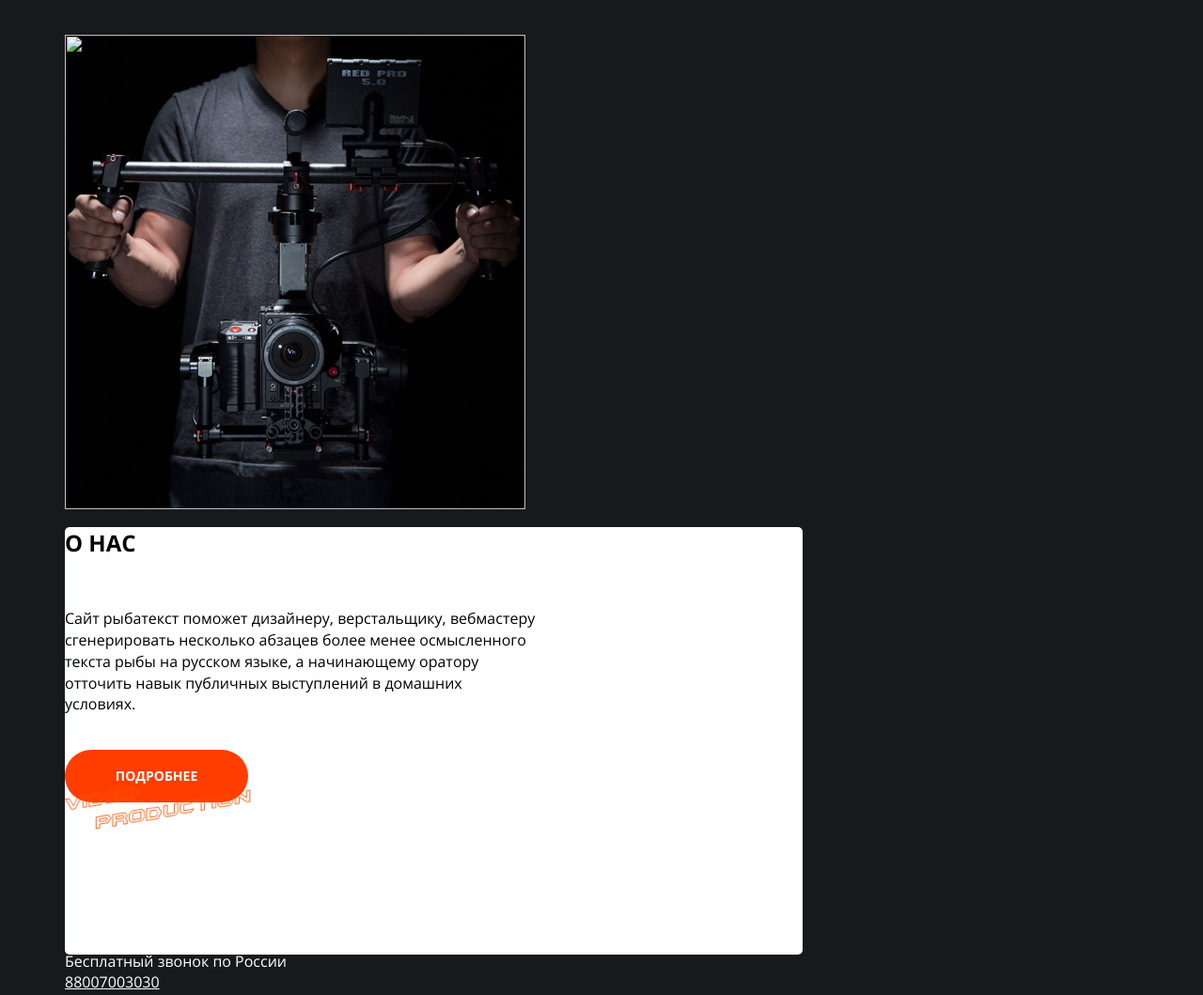
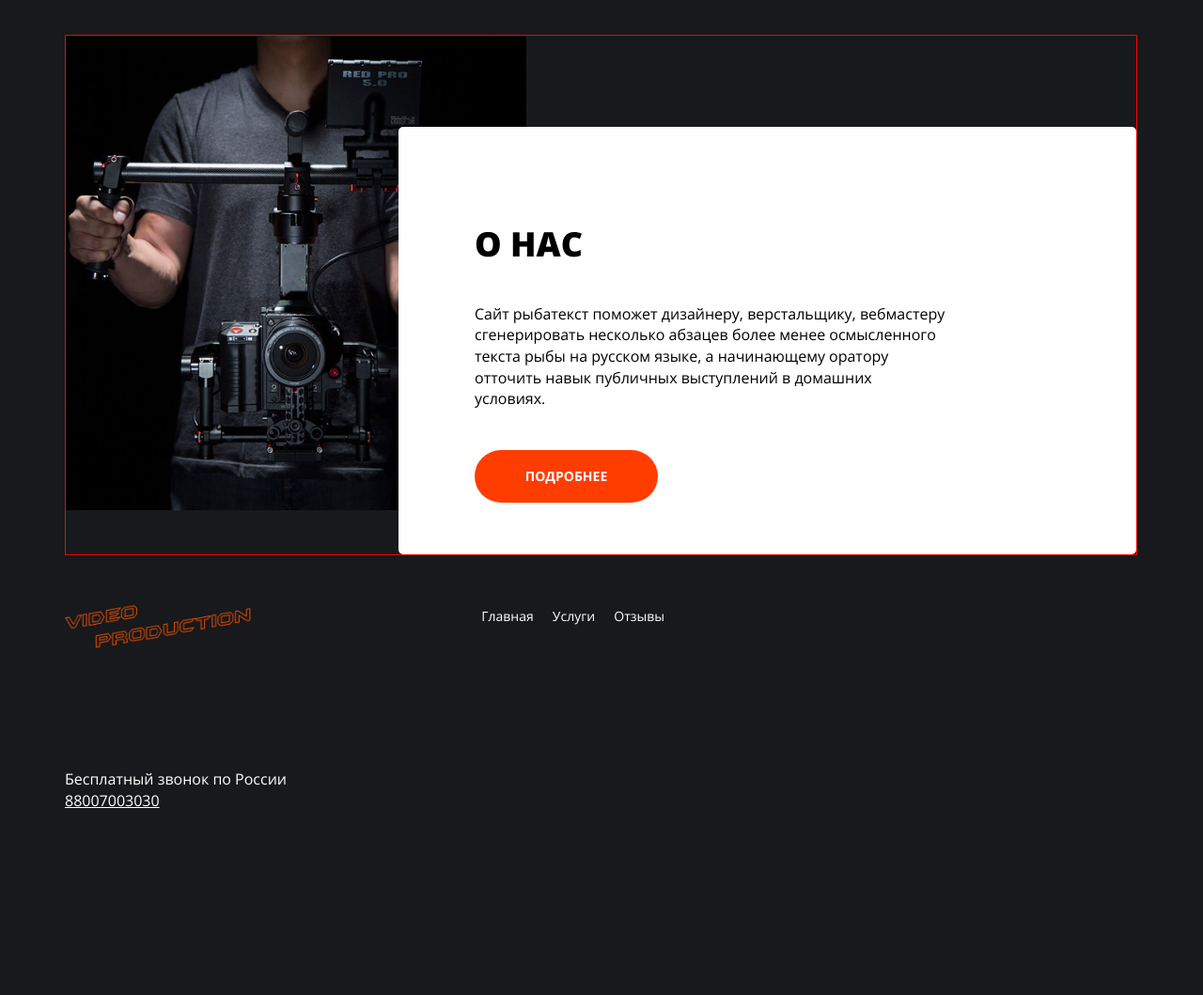
Before and after one commit to Okvan0/video_production, a plain HTML site: page index.html in a window 1280 px wide. Shown: the part 2240-3299 px from the top of the page at 94% size. After the commit the page ends 3112 px from the top, so only its background shows below. Drawn offline with Linux system fonts and the light colour scheme.

Commit message:
Обновление блока about.

```diff
--- a/main.css
+++ b/main.css
@@ -339,14 +339,21 @@ a {
     width: 1139px;
     height: 552px;
     margin-top: 124px;
-    display: inline-block;
+    display: block;
+    border-color: none;
+    position: relative;
+    border: 1px solid red;
 }
 
-.about__photo{
-    display: block;
+
+.about__photo:before{
+    content: "";
     width: 490px;
     height: 505px;
     background: url("./images/cameraman.png") center center / cover no-repeat;
+    position: absolute;
+    top: 0;
+    left: 0;
 }
 
 .about__paper{
@@ -355,28 +362,32 @@ a {
     width: 785px;
     height: 455px;
     border-radius: 5px;
+    position: absolute;
+    bottom: 0;
+    right: 0;
+    padding-top: 70px;
+    padding-left: 81px;
 }
 
 .about__header{
-    width: 116px;
-    height: 49px;
-    color: #000;
+    font-style: normal;
+    color: #000000;
+    font-weight: 800;
+    font-size: 36px;
     margin-bottom: 37px;
 }
 
 .about__fish{
+    color: #000000;
+    margin-bottom: 43px;
     width: 502px;
-    height: 135px;
-    color: #000000;
-    margin-bottom: 43;
-}
-
-.btn{
-
+    font-size: 16px;
 }
 
 .footer{
-    width: 1142px;
+    display: inline-block;
+    width: 1042px;
     height: 92.64px;
     display: inline-block;
+    margin-top: 53px;
 }
```
Also changed, not shown: index.html (indentation only).
